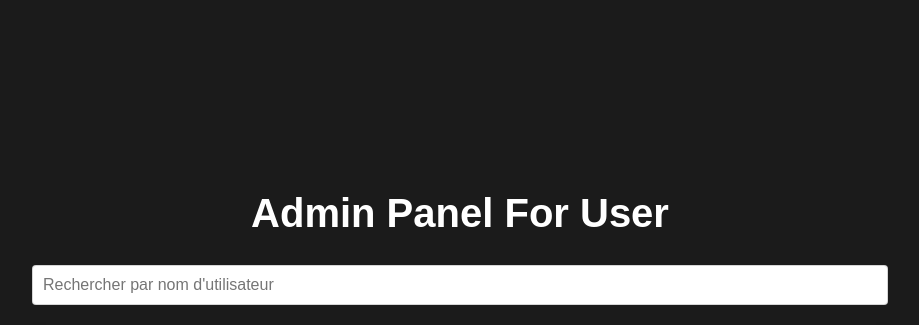
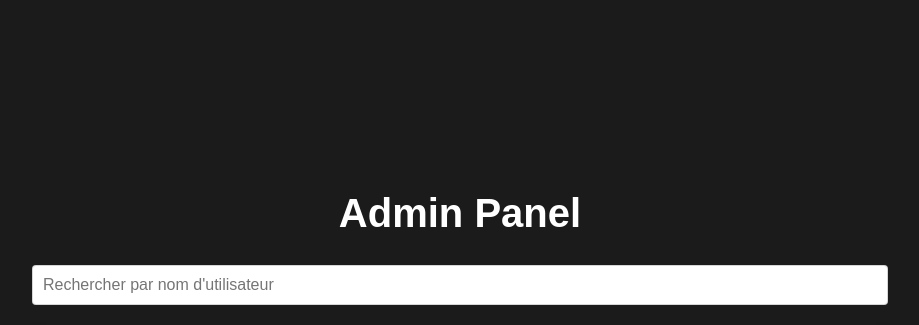
Before and after one commit to 0adri3n/porthub, a Flask app: template website/templates/adminUser.html in a window 1280 px wide. Shown: the part 138-463 px from the top of the page, without its empty margins (180-1099 px from the left). Run offline with Flask 3, Linux system fonts and the light colour scheme; the template is opened without the code that fills it, so the values that code supplies are empty.

Commit message:
relou.php

```diff
--- a/website/app.py
+++ b/website/app.py
@@ -16,8 +16,7 @@ import signal
 import sys
 from websockets import WebSocketServerProtocol
 from typing import Set
-from flask_jwt_extended import JWTManager, jwt_required, get_jwt_identity, create_access_token, get_jwt_identity,verify_jwt_in_request
-from functools import wraps
+from flask_jwt_extended import JWTManager, jwt_required, get_jwt_identity, create_access_token, get_jwt_identity
 import datetime
 import time
 
--- a/website/templates/adminUser.html
+++ b/website/templates/adminUser.html
@@ -28,7 +28,7 @@
         </div>
     </header>
     <main>
-        <h1>Admin Panel For User</h1>
+        <h1>Admin Panel</h1>
 
         <!-- Champ de recherche -->
         <input type="text" id="searchInput" oninput="filterUsers()" placeholder="Rechercher par nom d'utilisateur">
```
